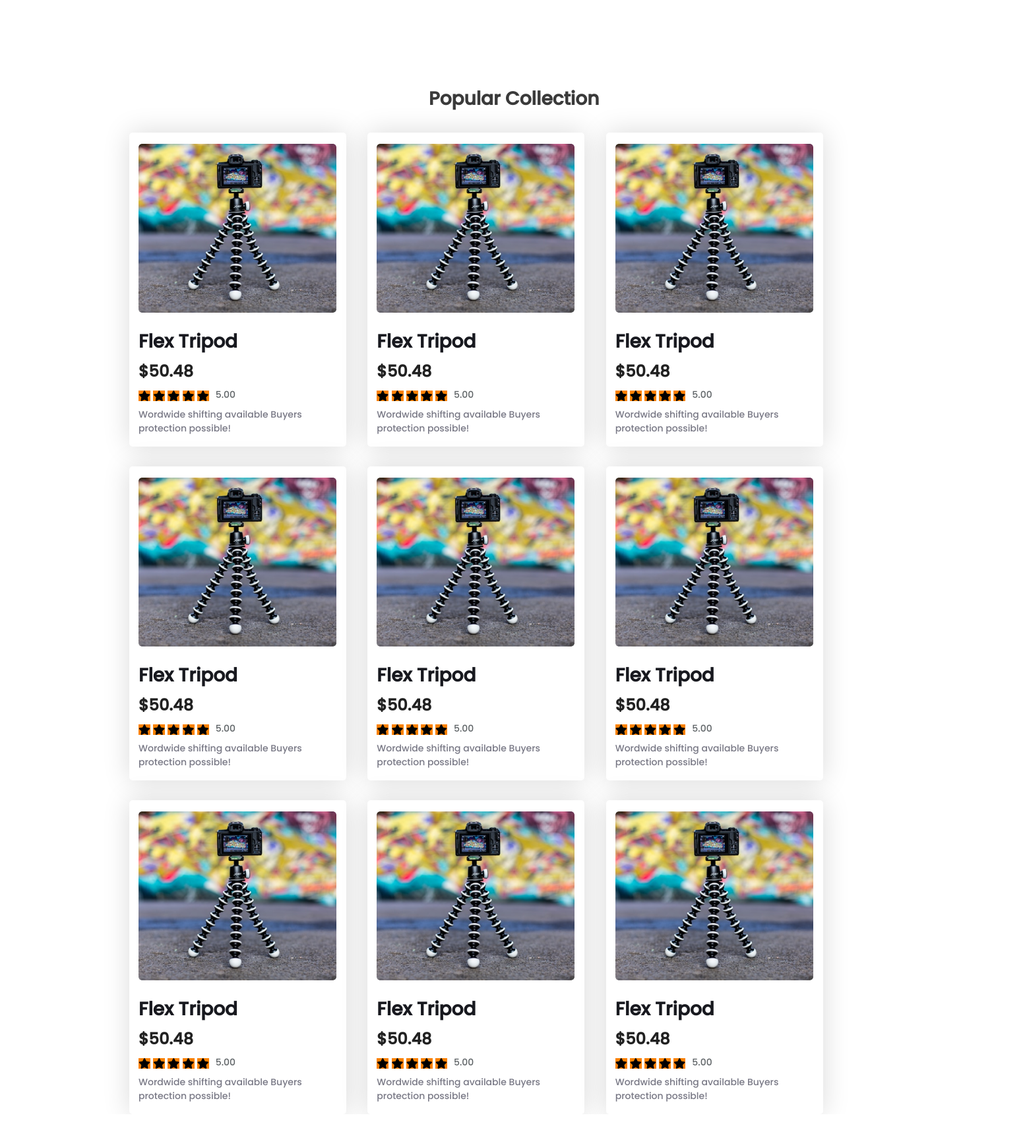
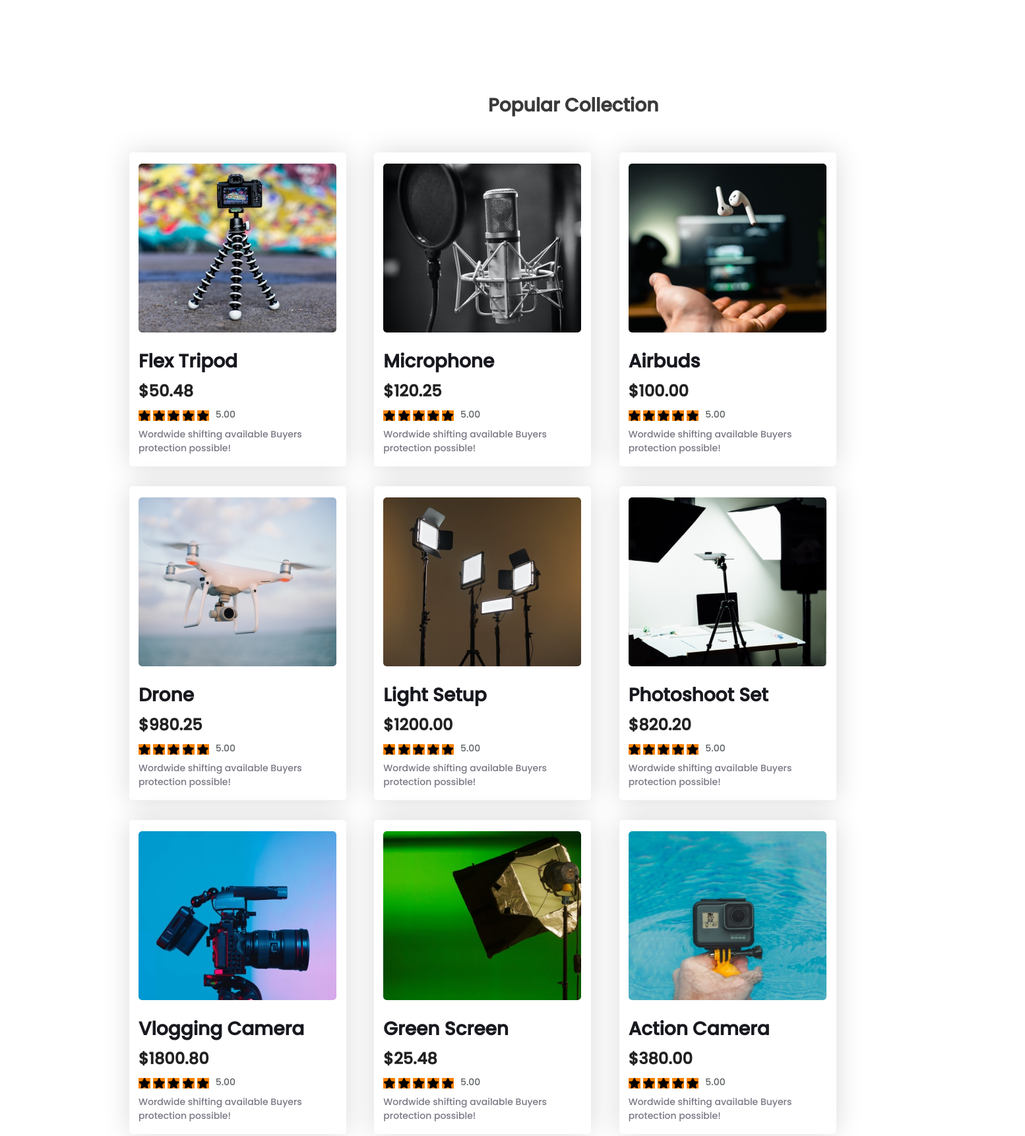
Before and after one commit to muhiminul-islam/influencer-gear-practice, a plain HTML site: page index.html in a window 1280 px wide. Shown: the part 820-2542 px from the top of the page at 66% size, 1554 px wide, since content can reach past the window. Before the commit the page ends 2509 px from the top, so only its background shows below. Drawn offline with Linux system fonts and the light colour scheme.

Commit message:
main complete

```diff
--- a/index.html
+++ b/index.html
@@ -78,9 +78,9 @@
                     Buyers protection possible!</p>
             </div>
             <div class="collection-details">
-                <img src="/images/tripod.png" alt="">
-                <h2>Flex Tripod</h2>
-                <h4>$50.48</h4>
+                <img src="/images/mic.png" alt="">
+                <h2>Microphone</h2>
+                <h4>$120.25</h4>
                 <div class="rating">
                     <div>
                         <i class="fa-solid fa-star"></i>
@@ -97,9 +97,9 @@
                     Buyers protection possible!</p>
             </div>
             <div class="collection-details">
-                <img src="/images/tripod.png" alt="">
-                <h2>Flex Tripod</h2>
-                <h4>$50.48</h4>
+                <img src="/images/airpod.png" alt="">
+                <h2>Airbuds</h2>
+                <h4>$100.00</h4>
                 <div class="rating">
                     <div>
                         <i class="fa-solid fa-star"></i>
@@ -116,9 +116,9 @@
                     Buyers protection possible!</p>
             </div>
             <div class="collection-details">
-                <img src="/images/tripod.png" alt="">
-                <h2>Flex Tripod</h2>
-                <h4>$50.48</h4>
+                <img src="/images/drone.png" alt="">
+                <h2>Drone</h2>
+                <h4>$980.25</h4>
                 <div class="rating">
                     <div>
                         <i class="fa-solid fa-star"></i>
@@ -135,9 +135,9 @@
                     Buyers protection possible!</p>
             </div>
             <div class="collection-details">
-                <img src="/images/tripod.png" alt="">
-                <h2>Flex Tripod</h2>
-                <h4>$50.48</h4>
+                <img src="/images/lights.png" alt="">
+                <h2>Light Setup</h2>
+                <h4>$1200.00</h4>
                 <div class="rating">
                     <div>
                         <i class="fa-solid fa-star"></i>
@@ -154,9 +154,9 @@
                     Buyers protection possible!</p>
             </div>
             <div class="collection-details">
-                <img src="/images/tripod.png" alt="">
-                <h2>Flex Tripod</h2>
-                <h4>$50.48</h4>
+                <img src="/images/setup.png" alt="">
+                <h2>Photoshoot Set</h2>
+                <h4>$820.20</h4>
                 <div class="rating">
                     <div>
                         <i class="fa-solid fa-star"></i>
@@ -173,9 +173,9 @@
                     Buyers protection possible!</p>
             </div>
             <div class="collection-details">
-                <img src="/images/tripod.png" alt="">
-                <h2>Flex Tripod</h2>
-                <h4>$50.48</h4>
+                <img src="/images/camera.png" alt="">
+                <h2>Vlogging Camera</h2>
+                <h4>$1800.80</h4>
                 <div class="rating">
                     <div>
                         <i class="fa-solid fa-star"></i>
@@ -192,9 +192,9 @@
                     Buyers protection possible!</p>
             </div>
             <div class="collection-details">
-                <img src="/images/tripod.png" alt="">
-                <h2>Flex Tripod</h2>
-                <h4>$50.48</h4>
+                <img src="/images/single-light.png" alt="">
+                <h2>Green Screen</h2>
+                <h4>$25.48</h4>
                 <div class="rating">
                     <div>
                         <i class="fa-solid fa-star"></i>
@@ -211,9 +211,9 @@
                     Buyers protection possible!</p>
             </div>
             <div class="collection-details">
-                <img src="/images/tripod.png" alt="">
-                <h2>Flex Tripod</h2>
-                <h4>$50.48</h4>
+                <img src="/images/action.png" alt="">
+                <h2>Action Camera</h2>
+                <h4>$380.00</h4>
                 <div class="rating">
                     <div>
                         <i class="fa-solid fa-star"></i>
@@ -231,6 +231,16 @@
             </div>
 
         </div>
+        <div class="feature">
+            <div class="feature-img">
+                <img src="images/gear.png" alt="">
+            </div>
+            <div class="feature-details">
+                <h2 class="feature-title ">Featured Products at one place</h2>
+                <p class="feature-description">Amet minim mollit non deserunt ullamco est sit aliqua dolor do amet sint. Velit officia consequat duis enim velit mollit. Exercitation veniam consequat sunt nostrud amet.</p>
+                <button class="second-header-button">Join now</button>
+            </div>
+        </div>
     </main>
     <footer>
 
--- a/styles/style.css
+++ b/styles/style.css
@@ -56,7 +56,7 @@ body{
     width: 440px;
     height: 414px;
     position: relative;
-    left: 400px;
+    left: 450px;
     top: -100px;
 
 }
@@ -73,15 +73,17 @@ hr{
 .popular-collection-title{
     font-size: 28px;
     color: #3A3A3A;
-    margin-left: 650px;
-    margin-bottom: 30px;
-    margin-top: 150px;
+    margin-left: 740px;
+    margin-bottom: 50px;
+    margin-top: 160px;
 }
 .popular-collection{
     display: grid;
     grid-template-columns: repeat(3, 1fr);
+    grid-row-gap: 30px;
+    grid-column-gap: 30px;
     margin-left: 196px;
-    grid-row-gap: 30px;
+
 }
 .collection-details{
     width: 329px;
@@ -90,6 +92,7 @@ hr{
     background: white;
     box-shadow: 0px 0px 40px rgba(0, 0, 0, 0.15);
     border-radius: 5px;
+
 }
 .collection-details h2{
     font-size: 28px;
@@ -103,6 +106,7 @@ hr{
 }
 .collection-details img{
     border-radius: 5px;
+
 }
 .rating{
     display: flex;
@@ -122,3 +126,23 @@ hr{
     color: #787885;
     margin-top: 5px;
 }
+/* feature section */
+.feature{
+    display: flex;
+    gap: 96px;
+    margin-top: 100px;
+}
+.feature-img img{
+    margin-left: 165px;
+}
+.feature-title{
+    margin-top: 40px;
+    font-size: 38px;
+    color: #0A0826;
+}
+.feature-description{
+    font-size: 16px;
+    color: #6C6C6C;
+    margin-top: 16px;
+    margin-bottom: 16px;
+}
```
